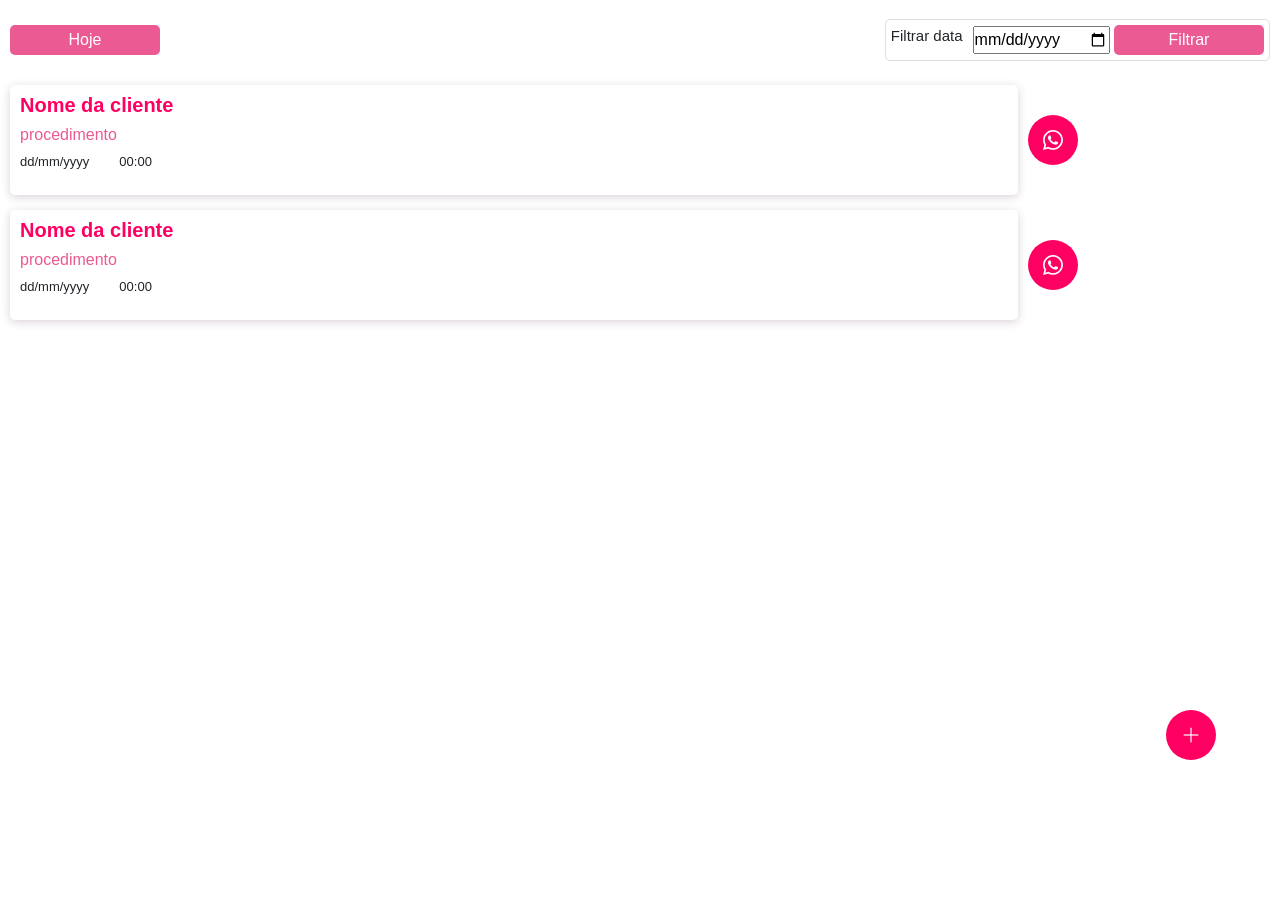
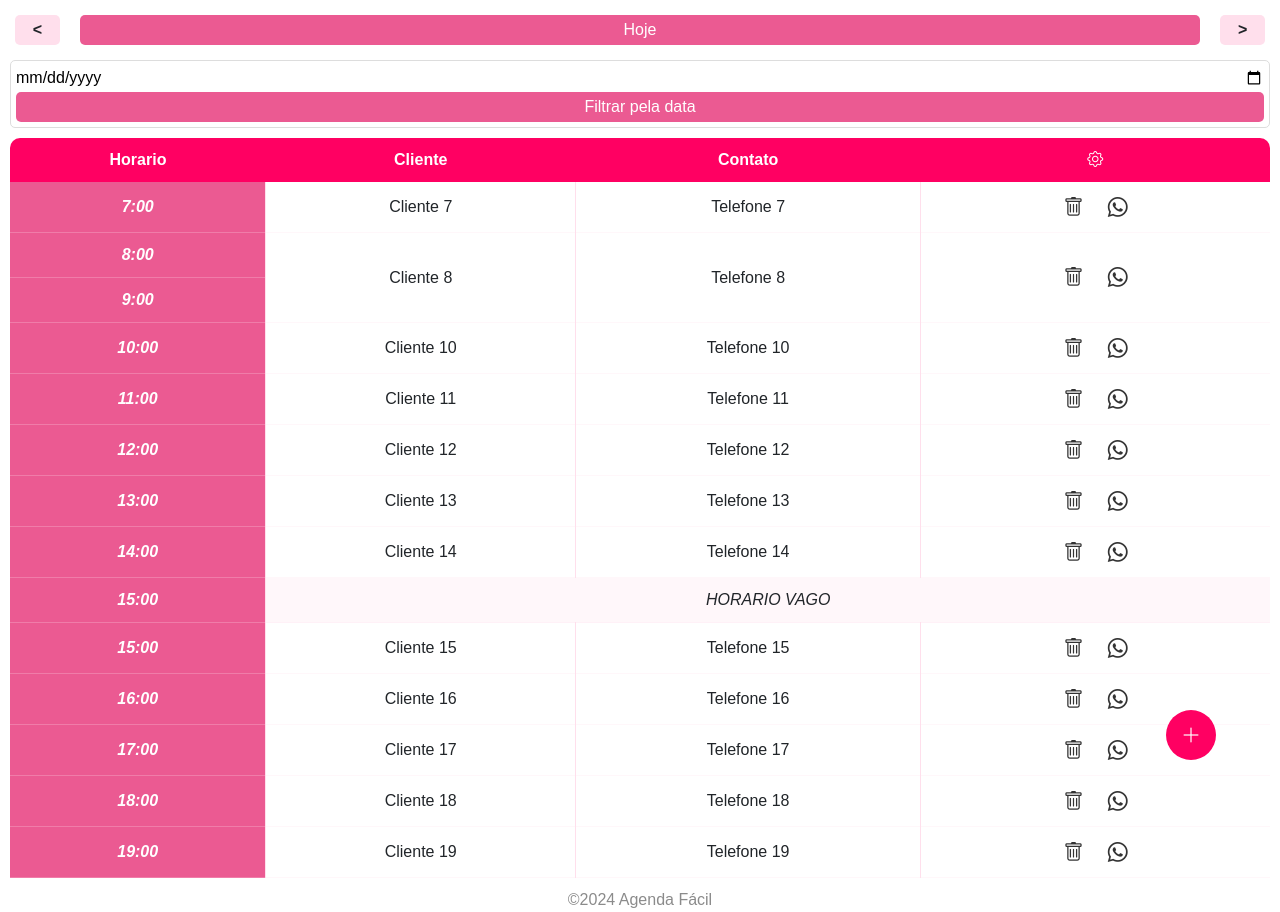
Before and after one commit to MayconD27/Agenda-Facil, a PHP site: page / in a window 1280 px wide. Before the commit the page ends 760 px from the top, so only its background shows below. Run offline with PHP 8.4, Linux system fonts and the light colour scheme.

Commit message:
criado o estilo para a tabela

```diff
--- a/index.php
+++ b/index.php
@@ -13,47 +13,85 @@
 <body>
     <main class="container-main">
         <nav class="menu">
-            <button>Hoje</button>
+            <div class="dia">
+                <div class="antes"><</div>
+                <button>Hoje</button>
+                <div class="depois">></div>
+            </div>
+
 
             <form action="">
             <div>
-                <legend>Filtrar data</legend>
                 <input type="date">
-                <button>Filtrar</button>
+                <button>Filtrar pela data</button>
             </div>
             </form>
         </nav>
+        <table>
+            <thead>
+                <tr class="cabecalho">
+                    <th>Horario</th>
+                    <th>Cliente</th>
+                    <th>Contato</th>
+                    <th><i class="bi bi-gear"></i></th>
+                </tr>
 
-        <section class="agendamentos">
-            <div class="container-card">
-                <div class="card-agnd">
-                    <h3>Nome da cliente</h3>
-                    <h4>procedimento</h4>
-                    <div class="horario">
-                        <p>dd/mm/yyyy</p>
-                        <span>00:00</span>
-                    </div>
+            </thead>
+            <tbody>
+                <?php
+                    include_once './bd.php';
+                    $num = 7;
 
-                </div>
-                <a href="https://wa.me/<número>?text=<mensagem>" class="link-whats"><i class="bi bi-whatsapp"></i></a>
-            </div>
+                    while ($num <= 19) {
 
-            <div class="container-card">
-                <div class="card-agnd">
-                    <h3>Nome da cliente</h3>
-                    <h4>procedimento</h4>
-                    <div class="horario">
-                        <p>dd/mm/yyyy</p>
-                        <span>00:00</span>
-                    </div>
-
-                </div>
-                <a href="https://wa.me/<número>?text=<mensagem>" class="link-whats"><i class="bi bi-whatsapp"></i></a>
-            </div>
+                        if($num ==15){
+                            echo "
+                            <tr class='linhaCorpo'>
+                                <td class='lineHorario'>$num:00</td>
+                                <td  class='vago' colspan='3'>Horario Vago</td>
+                            </tr>
+                            ";
+                        }
+                        if ($num == 8) {
+                            echo "
+                            <tr class='linhaCorpo'>
+                                <td class='lineHorario'>$num:00</td>
+                                <td rowspan='2'>Cliente $num</td>
+                                <td rowspan='2'>Telefone $num</td>
+                                <td rowspan='2'class='ferramentas'>
+                                    <a href='' class='trash' data-bs-toggle='tooltip' data-bs-placement='right' data-bs-title='Apagar'><i class='bi bi-trash'></i></a>
+                                    <a href='' class='contact' data-bs-toggle='tooltip' data-bs-placement='right' data-bs-title='Enviar mensagem'><i class='bi bi-whatsapp'></i></a>
+                                </td>
+                            </tr>
+                            ";
+                            // Linha seguinte com horário diferente
+                            $num++;
+                            echo "
+                            <tr class='linhaCorpo'>
+                                <td class='lineHorario'>$num:00</td>
+                            </tr>
+                            ";
+                        } else {
+                            echo "
+                            <tr class='linhaCorpo'>
+                                <td class='lineHorario'>$num:00</td>
+                                <td>Cliente $num</td>
+                                <td>Telefone $num</td>
+                                <td class='ferramentas'>
+                                    <a href='' class='trash' data-bs-toggle='tooltip' data-bs-placement='right' data-bs-title='Apagar'><i class='bi bi-trash'></i></a>
+                                    <a href='' class='contact' data-bs-toggle='tooltip' data-bs-placement='right' data-bs-title='Enviar mensagem'><i class='bi bi-whatsapp'></i></a>
+                                </td>
+                            </tr>
+                            ";
+                        }
+                        $num++;
+                    }
 
 
-        </section>
-
+                ?>
+            </tbody>
+        </table>
+        <footer>&copy;2024 Agenda Fácil</footer>
         <!--Botão que direciona para tela de cadastro-->
         <a href="cadastro" class="btn-cadastro" data-bs-toggle="tooltip" data-bs-placement="top" data-bs-title="Cadastro">
             <i class="bi bi-plus-lg"></i>
@@ -62,7 +100,7 @@
     </main>
 
 
-    <script>
+<script>
   var tooltipTriggerList = [].slice.call(document.querySelectorAll('[data-bs-toggle="tooltip"]'));
   tooltipTriggerList.map(function (tooltipTriggerEl) {
     return new bootstrap.Tooltip(tooltipTriggerEl);
--- a/main-style/inicio.css
+++ b/main-style/inicio.css
@@ -1,14 +1,38 @@
 .container-main{
     display:flex;
-    justify-content: space-between;
+    justify-content: start;
     flex-direction: column;
     align-items: first baseline;
     width: 100%;
     height: 100vh;
     padding: 10px;
 }
+.menu{
+    display: flex;
+    width: 100%;
+    align-items: center;
+    flex-wrap: wrap;
+    justify-content: center;
+    margin-bottom: 10px;
+ }
+ .dia{
+    width: 100%;
+    display: flex;
+    gap: 20px;
+    padding: 5px;
+ }
+.antes,.depois{
+    background-color: var(--third-color);
+    width: 50px;
+    justify-content: center;
+    align-items: center;
+    display: flex;
+    border-radius: 5px;
+    font-weight: 600;
+    cursor: pointer;
+}
 .menu button{
-    width: 150px;
+    width: 100%;
     height: 30px;
     cursor: pointer;
     background-color: var(--second-color);
@@ -16,26 +40,24 @@
     border-radius: 5px;
     color: var(--bkg-color);
 }
-.menu{
-   display: flex;
-   width: 100%;
-   justify-content: space-between;
-   align-items: center;
-   height: 60px;
+.menu>form{
+    width: 100%;
+    margin-top: 10px;
 }
-
 .menu>form>div{
     padding: 5px;
     border-radius: 5px;
     border: 1px solid #ddd;
-    width: max-content;
+    width: 100%;
+    display: flex;
+    flex-wrap: wrap;
+    gap: 2px;
 }
-legend{
-    font-size: 15px;
-    align-items: center;
-    display: flex;
-    width: max-content;
-    padding-right:10px ;
+.menu>form input{
+    width: 100%;
+    background-color: var(--bkg-color);
+    border: none;
+    border-radius: 5px;
 }
 
 .btn-cadastro{
@@ -53,55 +75,75 @@ legend{
     right: 5%;
     bottom: 5%;
 }
-.agendamentos{
+table{
     width: 100%;
-    height: 90vh;
+    height: 100%;
 }
-.container-card{
-    width: 100%;
-    display: flex;
-    gap: 10px;
-    align-items: center;
-    margin: 15px auto;
+.cabecalho th{
+    padding: 10px;
+    background-color: var(--primary-color);
+    color: var(--bkg-color);
+    text-align: center;
 }
-.card-agnd{
-    width: 80%;
-    padding: 10px 10px;
-    border-radius: 5px;
-    box-shadow: 0px 2px 10px #dad1d9;
-    height: 110px;
-    align-items: start;
-    display: flex;
-    flex-direction: column;
-    justify-content: center;
+
+.cabecalho :nth-child(1){
+    border-radius: 10px 0 0 0;
+}
+.cabecalho :last-child{
+    border-radius: 0 10px 0 0;
+}
+.linhaCorpo{
+    padding: 10px;
+    border-bottom: 1px solid  #ffdfec41;
+}
+
+.linhaCorpo td{
+    padding: 10px;
+    border-left: var(--third-color) 1px solid;
+    text-align: center;
+    font-size: 16px;
 
 }
-.card-agnd h3{
+.linhaCorpo :first-child{
+    border: none;
+}
+.linhaCorpo :last-child{
+    border-bottom: none;
+}
+.linhaCorpo a{
+    color: var(--font-color);
+    transition: .2s;
+    padding: 10px;
     font-size: 20px;
-    color: var(--primary-color);
-    font-weight: bolder;
+}
+.linhaCorpo .ferramentas .trash:hover{
+    color: red;
 
 }
-.card-agnd h4{
-    font-size: 16px;
-    color: var(--second-color);
+.linhaCorpo .ferramentas .contact:hover{
+    color: #25d366;
 }
-.card-agnd .horario{
-    font-size: 13px;
-    display: flex;
-    gap: 15px;
-}
-.horario span{
-    margin: 0 15px;
-}
-.link-whats{
-    background-color: var(--primary-color);
-    color: var(--bkg-color);
-    font-size: 20px;
-    width: 50px;
-    height: 50px;
-    border-radius: 50%;
+footer{
+    margin-top: 10px;
+    width: 100%;
+    color: #8b8b8b;
+    height: 20%;
     display: flex;
     align-items: center;
     justify-content: center;
 }
+.lineHorario{
+    background-color: var(--second-color);
+    color: var(--bkg-color);
+    font-size: 23px;
+    font-weight: 900;
+    font-style: italic;
+
+}
+.vago{
+    background-color: #ffdfec41;
+    text-align: start;
+    text-transform: uppercase;
+    font-style: italic;
+
+}
```
Also changed, not shown: main-style/mobile.css (added).
